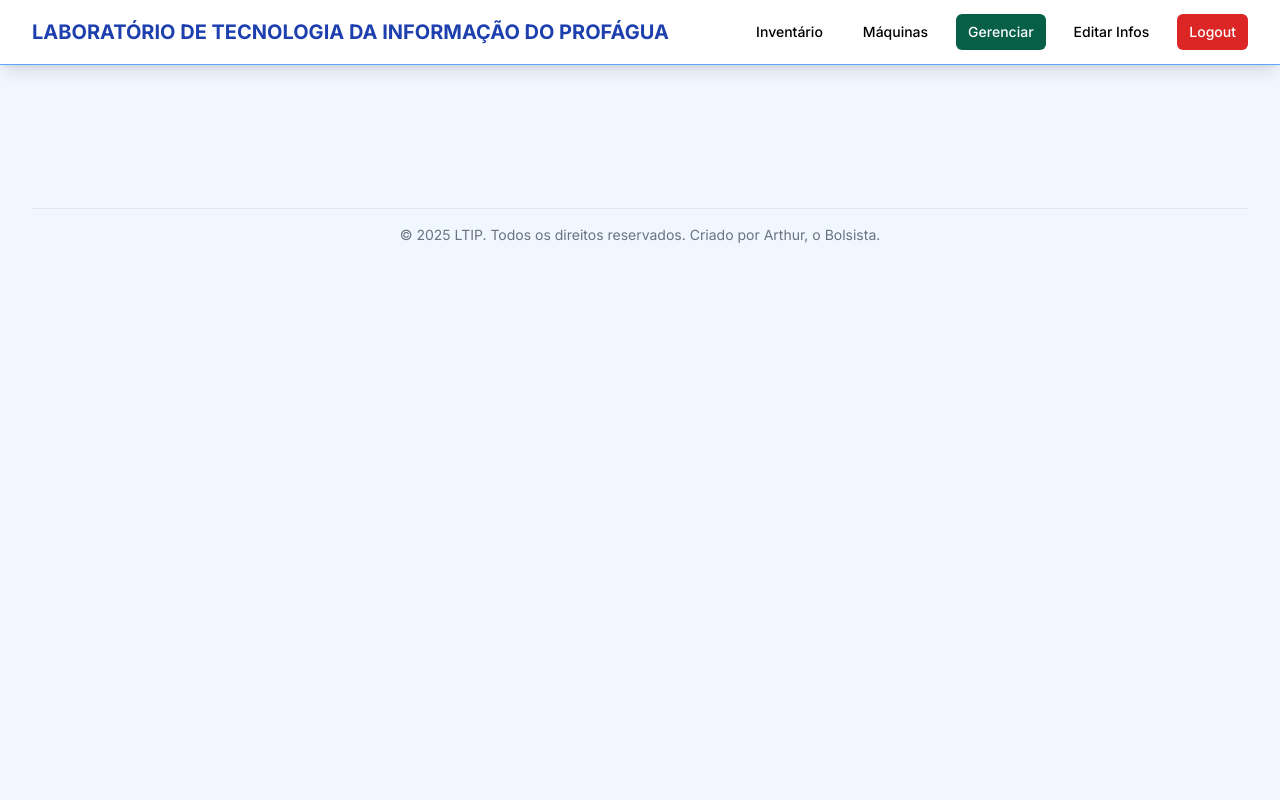
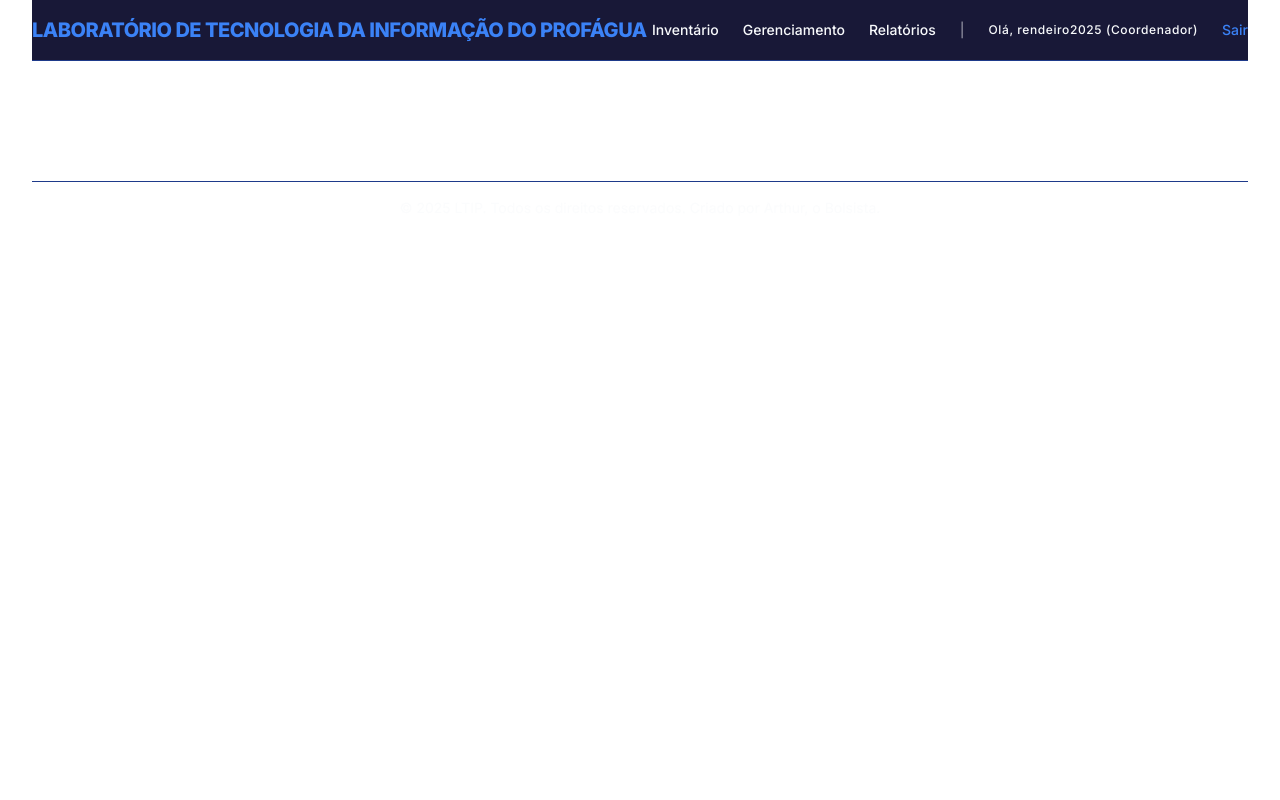
Before and after one commit to almeidasudarioarthurcassius-maker/subir_LTIP, a Flask app: template templates/base.html in a window 1280 px wide. Run offline with Flask 3, Linux system fonts and the light colour scheme; a user stored in the database is signed in; tables that the repository leaves empty hold one stand-in row (values such as "Sample post"); the template is opened without the code that fills it: most values are stand-ins (such as "Sample title", 1, 10 or a date in 2020); some libraries are stand-ins or nearby versions.

Commit message:
Update base.html

```diff
--- a/templates/base.html
+++ b/templates/base.html
@@ -11,11 +11,16 @@
             theme: {
                 extend: {
                     colors: {
-                        // Paleta estrita do usuário: Azul Claro, Azul Escuro, Verde Claro, Verde Escuro, Branco, Preto
-                        'primary': '#1e40af', // Azul Escuro (Para Botões principais, títulos, links)
-                        'ltip-light-blue': '#60a5fa', // Azul Claro (Para fundos de destaque)
-                        'ltip-dark-green': '#065f46', // Verde Escuro (Para ações secundárias/sucesso)
-                        'ltip-light-green': '#6ee7b7', // Verde Claro (Para fundos de sucesso/info)
+                        // Paleta Atualizada (Minimalista: Azul Escuro, Azul Claro, Branco, Preto)
+                        'ltip-background': '#0C0C2D', // Azul Escuro Principal (Fundo)
+                        'primary': '#3B82F6', // Azul Claro (Botões, Links, Acentos)
+                        'ltip-dark-accent': '#1E3A8A', // Azul Mais Escuro (Hover, Navbar, Destaques Secundários)
+                        'ltip-text': '#F8FAFC', // Branco Suave (Texto principal)
+
+                        // Cores Funcionais (mantendo a visibilidade no fundo escuro)
+                        'ltip-success': '#10B981', // Verde (Sucesso)
+                        'ltip-info': '#60A5FA', // Azul (Informação)
+                        'ltip-error': '#EF4444', // Vermelho (Erro)
                     },
                     fontFamily: {
                         sans: ['Inter', 'sans-serif'],
@@ -28,87 +33,77 @@
         /* Define a fonte Inter */
         @import url('https://fonts.googleapis.com/css2?family=Inter:wght@100..900&display=swap');
 
-        /* CORREÇÃO DA ROLAGEM E CORES BASE */
+        /* CORREÇÃO DA ROLAGEM E CORES BASE (FUNDO AZUL ESCURO, TEXTO BRANCO) */
         body {
             font-family: 'Inter', sans-serif;
-            background-color: #f1f7ff; /* Fundo em Azul Claro */
-            color: black; /* Texto preto */
+            background-color: theme('colors.ltip-background');
+            color: theme('colors.ltip-text'); /* Letras brancas */
             min-height: 100vh;
-            overflow-y: auto;
         }
 
-        /* Ajuste de padding para compensar o cabeçalho fixo (height ajustado para 104px (6.5rem) em mobile) */
-        .main-content-wrapper {
-            padding-top: 5rem; /* pt-20 = 5rem. Valor padrão para desktop */
-            min-height: calc(100vh - 4rem);
+        /* Ajuste para inputs/caixas de texto para que não fiquem 'invisíveis' no fundo escuro */
+        input:not([type="submit"]):not([type="checkbox"]):not([type="radio"]),
+        textarea,
+        select {
+            background-color: #1f2937 !important; /* Um cinza/azul escuro para inputs */
+            color: theme('colors.ltip-text') !important;
+            border-color: theme('colors.ltip-dark-accent') !important;
         }
 
-        /* Ajuste para mobile, se o nav-bar aumentar de tamanho */
-        @media (max-width: 639px) { /* sm breakpoint */
-             .main-content-wrapper {
-                padding-top: 8rem; /* Aumenta o padding para 8rem em mobile */
-            }
+        /* Placeholder mais claro */
+        ::placeholder {
+            color: #9CA3AF !important; /* Cinza claro */
         }
-
-        /* Estilo para links de tabulação (usado no gerenciamento) */
-        .tab-link.active {
-            border-color: #1e40af; /* Azul Escuro */
-            color: #1e40af;
-            font-weight: 600;
-        }
-
-        /* Classes utilitárias Tailwind remapeadas */
-        .bg-primary { background-color: #1e40af; }
-        .text-primary { color: #1e40af; }
     </style>
 </head>
-<body>
+<body class="selection:bg-primary selection:text-white">
+    <div class="max-w-7xl mx-auto px-4 sm:px-6 lg:px-8">
 
-    <nav class="bg-white shadow-lg fixed w-full z-10 border-b border-ltip-light-blue">
-        <div class="max-w-7xl mx-auto px-4 sm:px-6 lg:px-8">
-            <div class="flex flex-col sm:flex-row sm:justify-between sm:h-16 py-3 sm:py-0">
-
-                <div class="flex items-center justify-center sm:justify-start mb-2 sm:mb-0">
-                    <a href="{{ url_for('index') }}" class="flex-shrink-0 flex items-center">
-                        <span class="text-lg sm:text-xl font-bold text-primary text-center sm:text-left">LABORATÓRIO DE TECNOLOGIA DA INFORMAÇÃO DO PROFÁGUA</span>
+        <header class="py-4 border-b border-ltip-dark-accent sticky top-0 z-10 bg-ltip-background/95 backdrop-blur-sm">
+            <nav class="flex justify-between items-center">
+                <div class="flex items-center space-x-4">
+                    <a href="{{ url_for('index') }}" class="text-xl font-extrabold tracking-tight text-primary hover:text-ltip-text transition duration-150 whitespace-nowrap">
+                        LABORATÓRIO DE TECNOLOGIA DA INFORMAÇÃO DO PROFÁGUA
                     </a>
                 </div>
 
-                <div class="flex items-center justify-center sm:justify-end">
-                    <div class="flex flex-wrap justify-center sm:ml-6 sm:space-x-4 space-x-2">
+                <div class="flex items-center space-x-6 text-sm font-medium">
+                    <a href="{{ url_for('inventario') }}" class="text-ltip-text hover:text-primary transition duration-150">Inventário</a>
 
-                        <a href="{{ url_for('inventario') }}" class="text-black hover:bg-ltip-light-green/20 px-3 py-2 rounded-md text-sm font-medium transition duration-150 whitespace-nowrap">Inventário</a>
-                        <a href="{{ url_for('inventario') }}?tab=maquinas" class="text-black hover:bg-ltip-light-blue/20 px-3 py-2 rounded-md text-sm font-medium transition duration-150 whitespace-nowrap">Máquinas</a>
+                    {% if current_user.is_authenticated and current_user.role in ['bolsista', 'coordenador'] %}
+                        <a href="{{ url_for('gerenciamento') }}" class="text-ltip-text hover:text-primary transition duration-150">Gerenciamento</a>
+                        <a href="{{ url_for('relatorios') }}" class="text-ltip-text hover:text-primary transition duration-150">Relatórios</a>
+                        <span class="text-ltip-text/50">|</span>
+                        <span class="text-ltip-text text-xs tracking-wider">
+                            Olá, {{ current_user.username }} ({{ current_user.role.capitalize() }})
+                        </span>
+                        <form method="POST" action="{{ url_for('logout') }}" class="inline">
+                            <button type="submit" class="text-primary hover:text-red-500 transition duration-150">Sair</button>
+                        </form>
+                    {% else %}
+                        <a href="{{ url_for('login') }}" class="inline-flex justify-center items-center px-4 py-1 border border-primary text-primary font-medium rounded-full hover:bg-primary hover:text-ltip-text transition duration-200">
+                            Login
+                        </a>
+                    {% endif %}
+                </div>
+            </nav>
+        </header>
 
-                        {% if current_user.is_authenticated %}
-                            <a href="{{ url_for('gerenciamento') }}" class="text-white bg-ltip-dark-green hover:bg-ltip-dark-green/90 px-3 py-2 rounded-md text-sm font-medium transition duration-150 whitespace-nowrap">Gerenciar</a>
-                            <a href="{{ url_for('gerenciamento') }}?tab=info" class="text-black hover:bg-ltip-light-blue/20 px-3 py-2 rounded-md text-sm font-medium transition duration-150 whitespace-nowrap">Editar Infos</a>
-                            <a href="{{ url_for('logout') }}" class="text-white bg-red-600 hover:bg-red-700 px-3 py-2 rounded-md text-sm font-medium transition duration-150 whitespace-nowrap">Logout</a>
-                        {% else %}
-                            <a href="{{ url_for('login') }}" class="text-white bg-primary hover:bg-primary/90 px-3 py-2 rounded-md text-sm font-medium transition duration-150 whitespace-nowrap">Login</a>
-                        {% endif %}
-                    </div>
-                </div>
-            </div>
-        </div>
-    </nav>
-
-    <div class="main-content-wrapper max-w-7xl mx-auto px-4 sm:px-6 lg:px-8">
-        <div class="mt-8">
+        <div class="pt-6">
             {% with messages = get_flashed_messages(with_categories=true) %}
             {% if messages %}
-                <div class="space-y-3">
+            <div class="space-y-3">
                 {% for category, message in messages %}
                     {% if category == 'success' %}
-                        <div class="bg-ltip-light-green/50 border border-ltip-dark-green text-ltip-dark-green px-4 py-3 rounded-xl relative shadow-md" role="alert">
+                        <div class="bg-ltip-dark-accent border border-ltip-success text-ltip-success px-4 py-3 rounded-xl relative shadow-md" role="alert">
                             <span class="block sm:inline">{{ message }}</span>
                         </div>
                     {% elif category == 'error' %}
-                        <div class="bg-red-100 border border-red-400 text-red-700 px-4 py-3 rounded-xl relative shadow-md" role="alert">
+                        <div class="bg-ltip-dark-accent border border-ltip-error text-ltip-error px-4 py-3 rounded-xl relative shadow-md" role="alert">
                             <span class="block sm:inline">{{ message }}</span>
                         </div>
                     {% else %}
-                        <div class="bg-ltip-light-blue/50 border border-primary text-primary px-4 py-3 rounded-xl relative shadow-md" role="alert">
+                        <div class="bg-ltip-dark-accent border border-primary text-primary px-4 py-3 rounded-xl relative shadow-md" role="alert">
                             <span class="block sm:inline">{{ message }}</span>
                         </div>
                     {% endif %}
@@ -122,7 +117,7 @@
             {% block content %}{% endblock %}
         </main>
 
-        <footer class="mt-12 py-4 border-t border-gray-200 text-center text-gray-500 text-sm">
+        <footer class="mt-12 py-4 border-t border-ltip-dark-accent text-center text-ltip-text/50 text-sm">
             &copy; {{ datetime.now().year }} LTIP. Todos os direitos reservados. Criado por Arthur, o Bolsista.
         </footer>
     </div>
```
